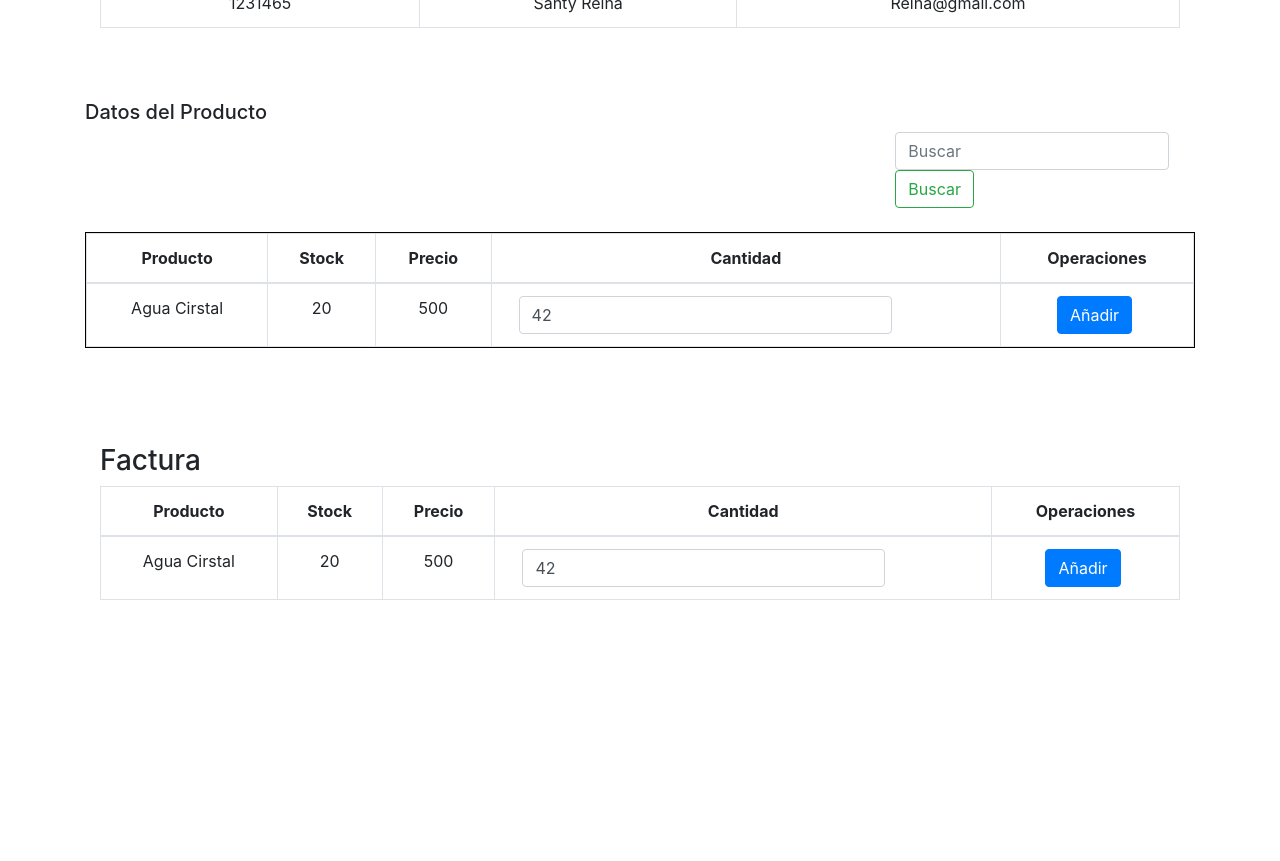
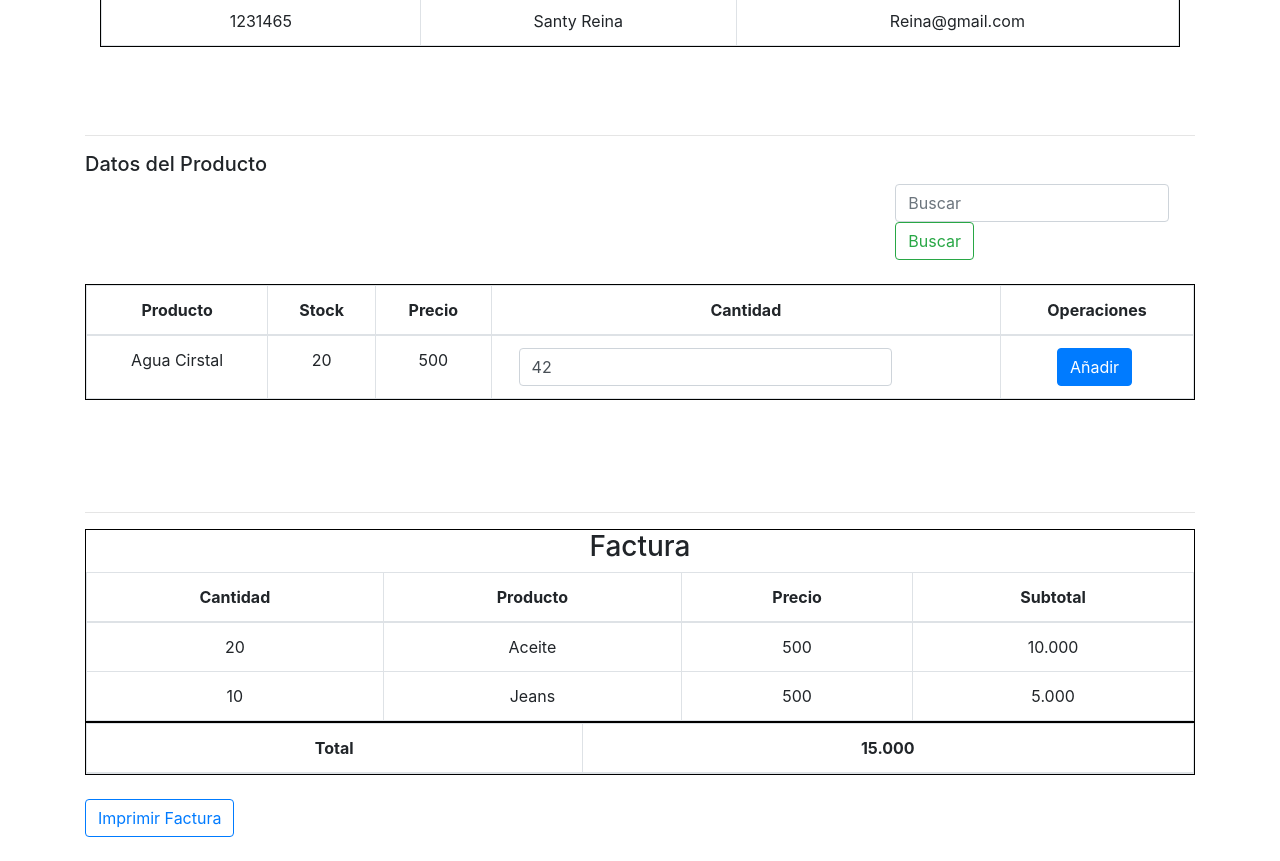
Before and after one commit to LexadoF/ProyectoSenasoft, an Angular app in the folder frontend/: page /factura in a window 1280 px wide. Shown: the part 300-1161 px from the top of the page. Before the commit the page ends 900 px from the top, so only its background shows below. Built offline with nearby package versions, Linux system fonts and the light colour scheme.

Commit message:
Ruta Factura
Diseño parte dos terminado

```diff
--- a/frontend/src/app/components/factura/factura.component.css
+++ b/frontend/src/app/components/factura/factura.component.css
@@ -8,3 +8,10 @@
     margin: 0 auto;
     border-collapse: collapse;
 }
+
+.contable {
+    text-align: center;
+    border-collapse: collapse;
+    margin: 0 auto;
+    border: 1pt solid black;
+}
--- a/frontend/src/app/components/factura/factura.component.html
+++ b/frontend/src/app/components/factura/factura.component.html
@@ -1,5 +1,6 @@
 <p>factura works!</p>
 <div class="container">
+    <hr>
     <h5>Datos del Cliente</h5>
     <div class="contenedorb">
         <form class="form-inline my-2 my-lg-0">
@@ -8,6 +9,7 @@
         </form>
     </div>
     <br>
+    <div class="table">
         <table class="table table-bordered">
             <thead>
                 <tr>
@@ -24,10 +26,10 @@
                 </tr>
             </tbody>
         </table>
-
+    </div>
 </div>
 <br><br><br>
-
+<hr>
 <h5>Datos del Producto</h5>
 <div class="contenedorb">
     <form class="form-inline my-2 my-lg-0">
@@ -63,30 +65,44 @@
     </table>
 </div>
 <br><br><br><br>
-<div class="container">
+<hr>
+<div class="table">
     <h3>Factura</h3>
     <table class="table table-bordered">
         <thead>
             <tr>
+                <th scope="col">Cantidad</th>
                 <th scope="col">Producto</th>
-                <th scope="col">Stock</th>
                 <th scope="col">Precio</th>
-                <th>Cantidad</th>
-                <th scope="col">Operaciones</th>
+                <th scope="col">Subtotal</th>
             </tr>
         </thead>
         <tbody>
             <tr>
-                <td>Agua Cirstal</td>
                 <td>20</td>
+                <td>Aceite</td>
                 <td>500</td>
-                <td>
-                    <div class="col-10">
-                        <input class="form-control" type="number" value="42" id="example-number-input">
-                    </div>
-                </td>
-                <th><button class="btn btn-primary">Añadir</button></th>
+                <td>10.000</td>
+            </tr>
+            <tr>
+                <td>10</td>
+                <td>Jeans</td>
+                <td>500</td>
+                <td>5.000</td>
             </tr>
         </tbody>
     </table>
 </div>
+<div class="contable">
+    <table class="table table-bordered">
+        <thead>
+            <tr>
+                <th scope="col">Total</th>
+                <th scope="col">15.000</th>
+            </tr>
+        </thead>
+    </table>
+</div>
+<br>
+<button class="btn btn-outline-primary">Imprimir Factura</button>
+<br><br>
```
Lines whose indentation alone changed are shown as unchanged.
